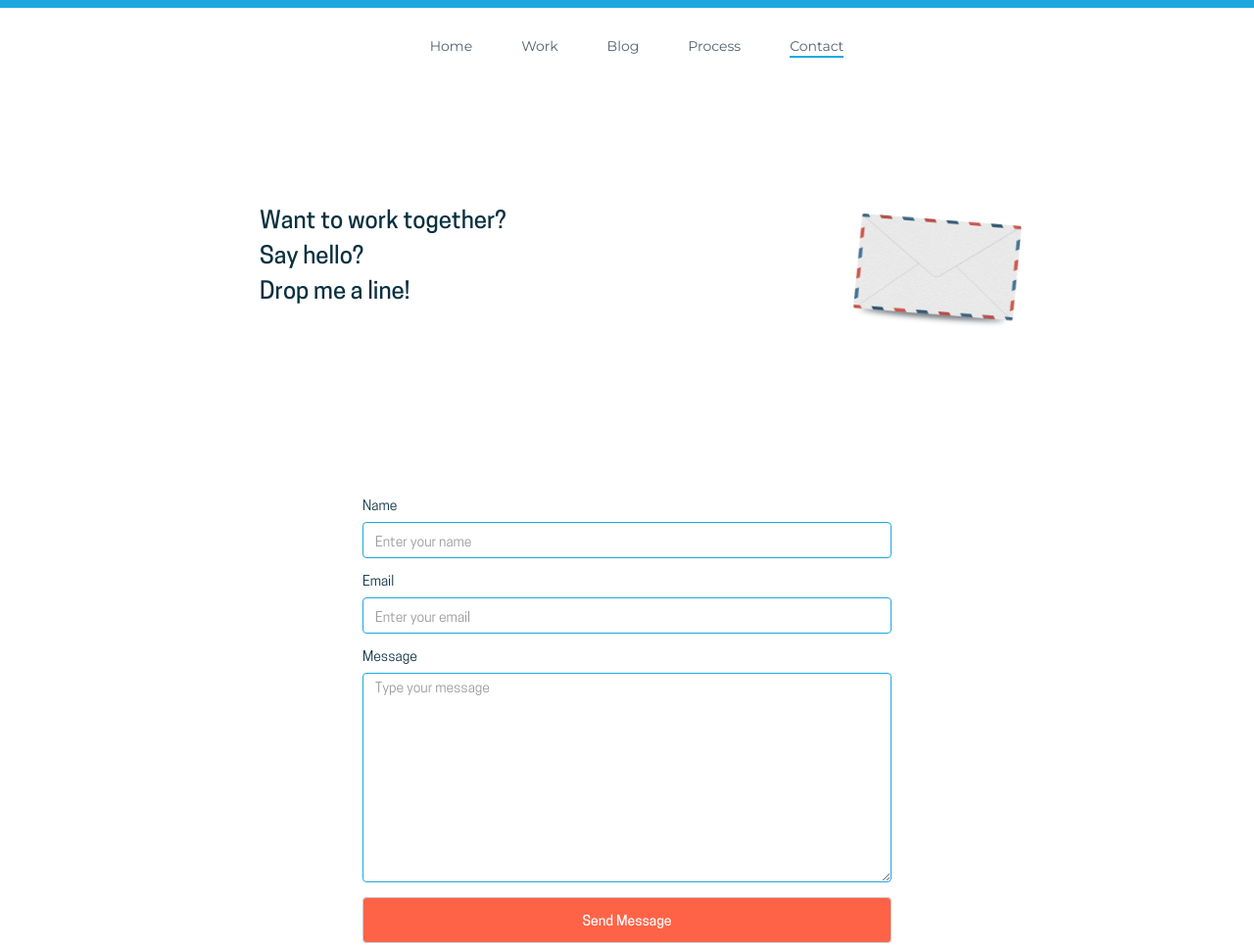
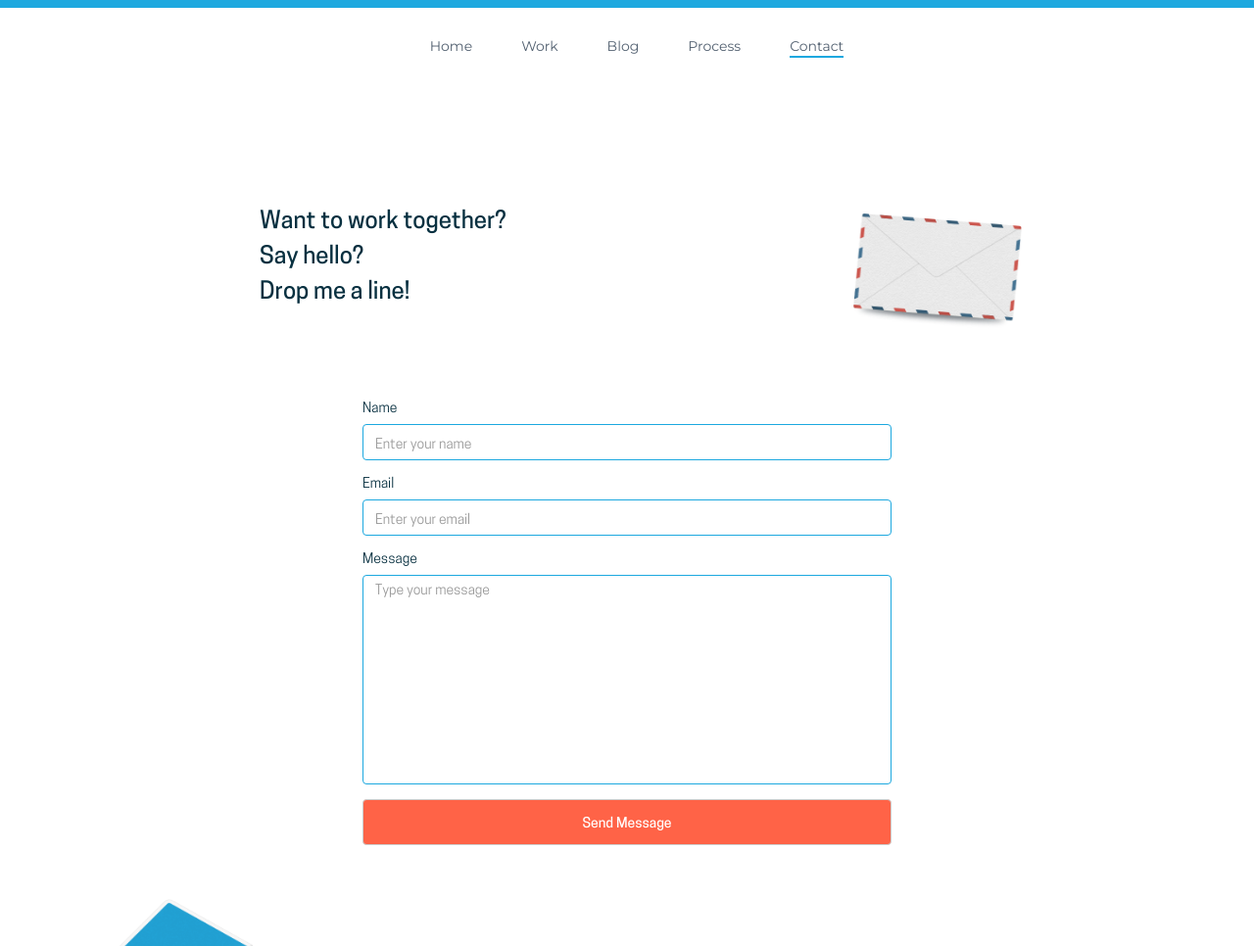
Before and after one commit to kentzler/My-Webpage-Portfolio, a plain HTML site: page contact.html in a window 1280 px wide. Shown: the top 966 px of the page at 98% size. Drawn offline with Linux system fonts and the light colour scheme.

Commit message:
Fixed height and resize
- Fixed the separation between the form and the intro text.
- Disabled the resizing option of the Message Textarea.

```diff
--- a/css/main.css
+++ b/css/main.css
@@ -508,7 +508,7 @@ Contact
 ======================================*/
 
 #contact{
-	height: 500px;
+	height: 400px;
 	width: 100vw;
 	background: url(../resources/clo-env.png);
 	background-size: 173px 118px;
@@ -563,6 +563,7 @@ Contact
     outline: 0 none;
     color: #083040;
     width:100%;
+    resize: none;
 }
 
 textarea:focus, input:focus, input[type]:focus, .uneditable-input:focus {
```
